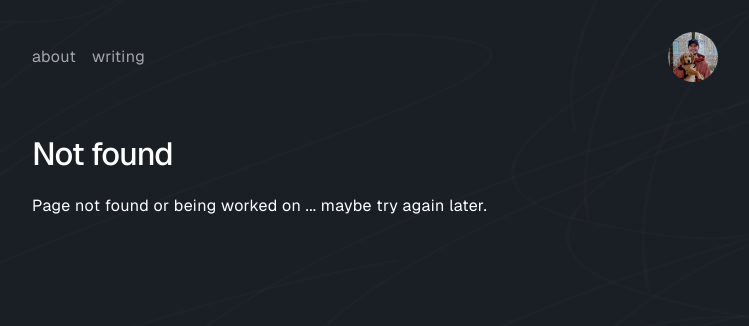
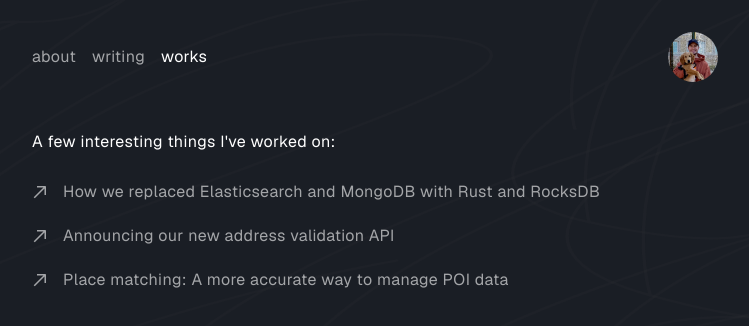
Before and after one commit to bschoeneweis/bscho.dev, a Next.js app: page /works in a window 1280 px wide. Before the commit this address had no page. Shown: the top 326 px of the page, without its empty margins (265-1014 px from the left). Built offline with nearby package versions, Linux system fonts and the light colour scheme.

Commit message:
add some works

```diff
--- /dev/null
+++ b/app/works/page.module.css
@@ -0,0 +1,3 @@
+.linkListItem {
+  padding: 10px;
+}
--- /dev/null
+++ b/app/works/page.tsx
@@ -0,0 +1,27 @@
+import { Metadata } from "next";
+
+import styles from './page.module.css';
+import { ArrowLink } from '@/components/ArrowLink';
+
+export const metadata: Metadata = {
+  title: 'Works'
+};
+
+export default function WorksIndex() {
+  return (
+    <>
+    <p className={styles.worksTitle}>A few interesting things I&apos;ve worked on:</p>
+    <div>
+      <ArrowLink href='http://archive.today/ZyzEk' isExternalLink>
+        <span className={styles.linkListItem}>How we replaced Elasticsearch and MongoDB with Rust and RocksDB</span>
+      </ArrowLink>
+      <ArrowLink href='http://archive.today/JpUFK' isExternalLink>
+        <span className={styles.linkListItem}>Announcing our new address validation API</span>
+      </ArrowLink>
+      <ArrowLink href='http://archive.today/o98AA' isExternalLink>
+        <span className={styles.linkListItem}>Place matching: A more accurate way to manage POI data</span>
+      </ArrowLink>
+    </div>
+    </>
+  );
+}
--- a/components/Header.tsx
+++ b/components/Header.tsx
@@ -19,7 +19,7 @@ export const Header = () => {
     <header className={ styles.header }>
       <nav className={ styles.nav }>
         <div className={ styles.linkContainer }>
-        <Link
+          <Link
             href={`/`}
             style={{ opacity: getOpacity(pathname, '/') }}
             className={ styles.linkHover }
@@ -33,6 +33,13 @@ export const Header = () => {
           >
             writing
           </Link>
+          <Link
+            href={`/works`}
+            style={{ opacity: getOpacity(pathname, '/works') }}
+            className={ styles.linkHover }
+          >
+            works
+          </Link>
         </div>
         <div className={ styles.avatarContainer }>
           <Link href="/">
```
